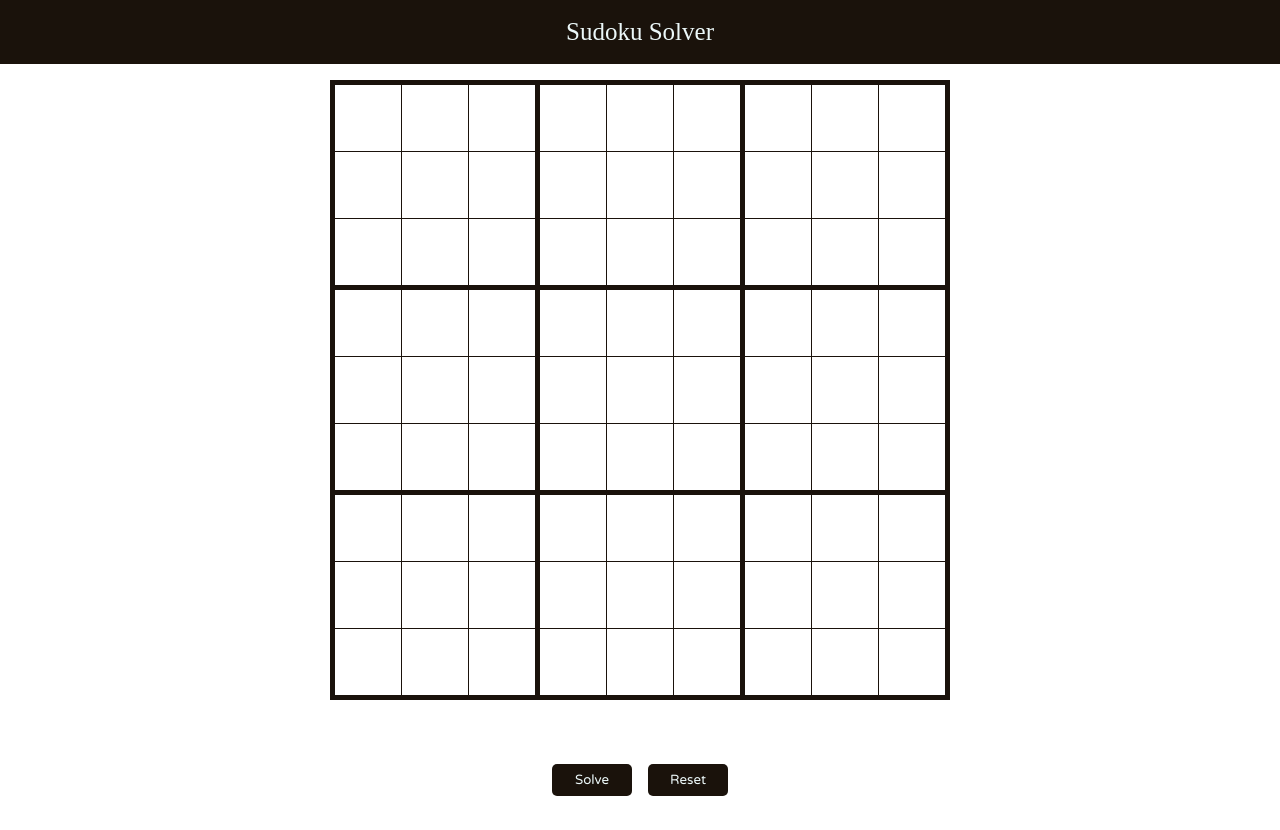
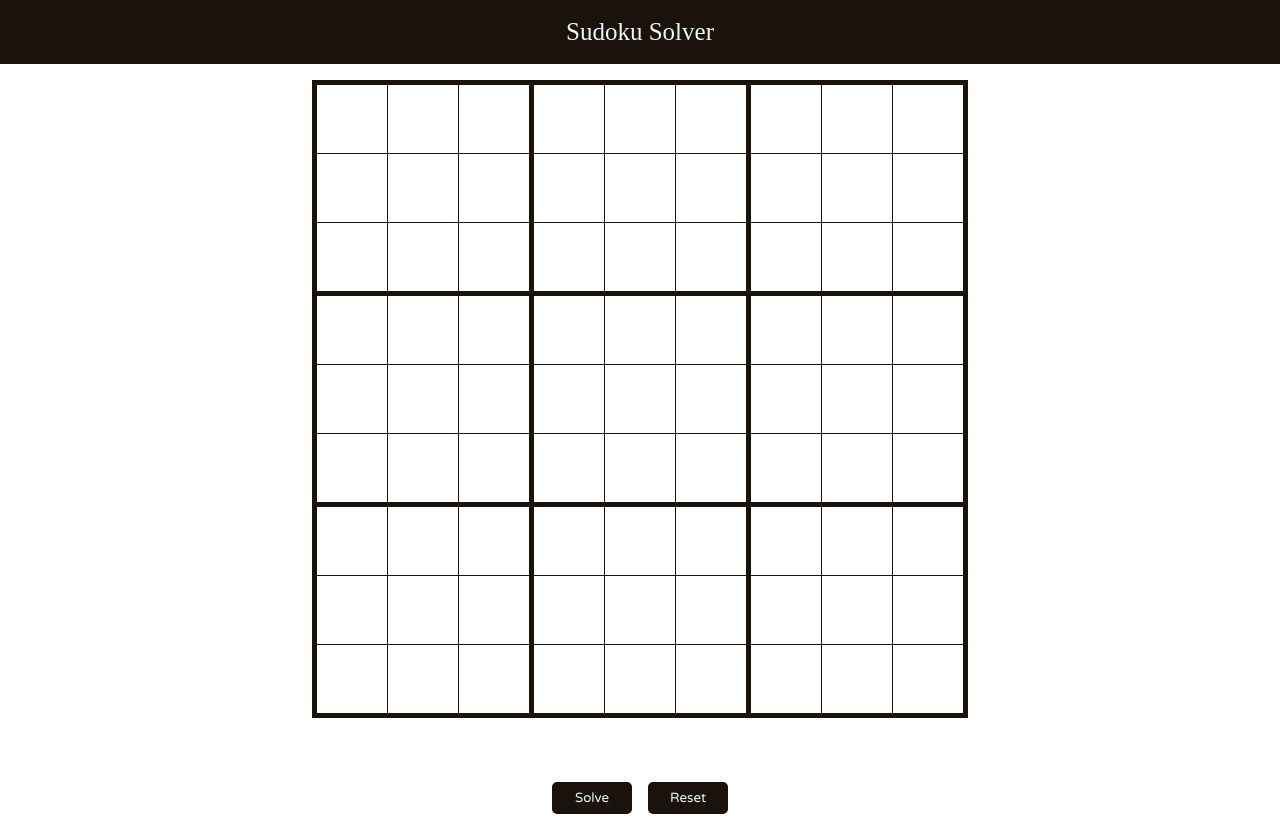
Before and after one commit to suhasbhattu/sudoku-solver, a React (Create React App) app: page / in a window 1280 px wide. Built offline with nearby package versions, Linux system fonts and the light colour scheme; a web font is replaced by a local one.

Commit message:
Changes for the editable cell

```diff
--- a/package.json
+++ b/package.json
@@ -1,6 +1,7 @@
 {
   "name": "sudoku-solver",
   "version": "0.1.0",
+  "homepage": "https://suhasbhattu.github.io/sudoku-solver",
   "private": true,
   "dependencies": {
     "@reduxjs/toolkit": "^1.9.5",
@@ -20,6 +21,8 @@
     "web-vitals": "^2.1.4"
   },
   "scripts": {
+    "predeploy": "npm run build",
+    "deploy": "gh-pages -d build",
     "start": "react-scripts start",
     "build": "react-scripts build",
     "test": "react-scripts test",
@@ -42,5 +45,8 @@
       "last 1 firefox version",
       "last 1 safari version"
     ]
+  },
+  "devDependencies": {
+    "gh-pages": "^5.0.0"
   }
 }
--- a/src/components/SudokuGrid/SudokuGrid.css
+++ b/src/components/SudokuGrid/SudokuGrid.css
@@ -14,6 +14,12 @@
   height: 4rem;
   width: 4rem;
   border: solid 1px #1a120b;
+}
+
+.SudokuGridInput {
+  height: 4rem;
+  width: 4rem;
+  border: none;
   text-align: center;
   font-size: 35px;
   font-family: "Varela Round", sans-serif;
--- a/src/components/SudokuGrid/SudokuGrid.tsx
+++ b/src/components/SudokuGrid/SudokuGrid.tsx
@@ -4,6 +4,7 @@ import {
   selectActiveCell,
   selectErrorMessage,
   selectGrid,
+  selectSolvingMode,
   setActiveCell,
   setErrorMessage,
   setGridValue,
@@ -17,6 +18,7 @@ const SudokuGrid = () => {
   const sudokuGrid = useSelector(selectGrid);
   const errorMessage = useSelector(selectErrorMessage);
   const activeCell = useSelector(selectActiveCell);
+  const solvingMode = useSelector(selectSolvingMode);
   const dispatch = useDispatch();
   const { validateSudoku, buildPossibilityArray } = useSudokuGrid();
 
@@ -24,11 +26,15 @@ const SudokuGrid = () => {
     dispatch(setActiveCell([rowNumber, columnNumber]));
   };
 
-  const onKeyDown = (event: React.KeyboardEvent<HTMLTableCellElement>) => {
-    const value = Number(event.key);
-    if (!isNaN(value) && value > 0 && value < 10) {
-      dispatch(setGridValue(value));
-    } else if (event.key === "Backspace" || event.key === "Delete") {
+  const onChange = (event: React.ChangeEvent<HTMLInputElement>) => {
+    const value = Number(event.target.value);
+    if (!isNaN(value) && value > 0) {
+      dispatch(setGridValue(value % 10));
+    }
+  };
+
+  const onKeyDown = (event: React.KeyboardEvent<HTMLInputElement>) => {
+    if (event.key === "Backspace" || event.key === "Delete") {
       dispatch(setGridValue(null));
     }
   };
@@ -60,10 +66,16 @@ const SudokuGrid = () => {
               key={`cell-${rowIndex}${columnIndex}`}
               className={className}
               onClick={() => onCellClick(rowIndex, columnIndex)}
-              onKeyDown={(event) => onKeyDown(event)}
-              tabIndex={0}
             >
-              {sudokuGrid[rowIndex][columnIndex] ?? ""}
+              <input
+                type="text"
+                className={"SudokuGridInput"}
+                value={sudokuGrid[rowIndex][columnIndex] ?? ""}
+                readOnly={solvingMode}
+                onChange={(event) => onChange(event)}
+                onKeyDown={(event) => onKeyDown(event)}
+                onFocus={() => onCellClick(rowIndex, columnIndex)}
+              />
             </td>
           );
         });
```
Also changed, not shown: 1 other file (tests, documents, lock files or other folders).
